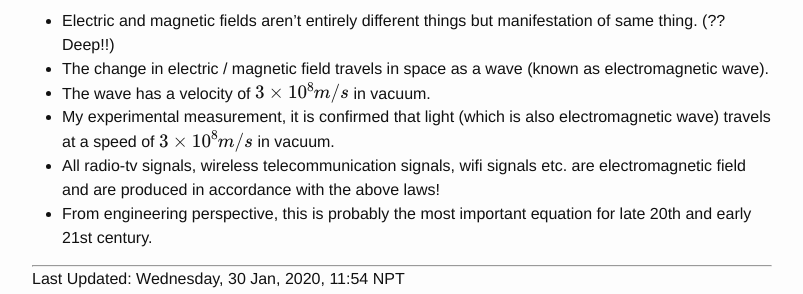
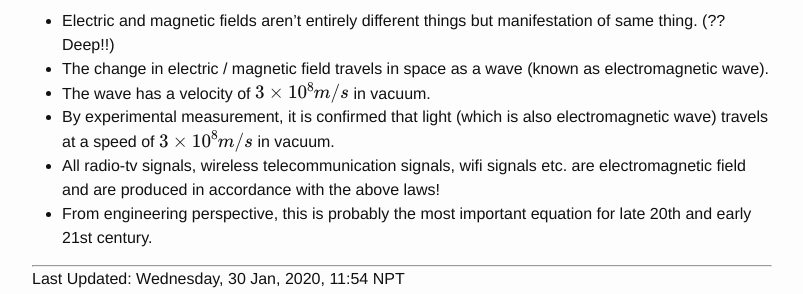
Before and after one commit to scimad/scimad.github.io, a Jekyll site: the page built from _posts/2020-01-29-let-there-be-light.markdown, in a window 1280 px wide and 900 px high, scrolled down 1688 px. Shown: the part 347-641 px from the top of the window, without its empty margins (238-1041 px from the left). Built offline with Jekyll 4.4.1, drawn with Linux system fonts in a browser that asks for light colours; formulas are drawn with MathJax 3.

Commit message:
Stupid fix

```diff
--- a/_posts/2020-01-29-let-there-be-light.markdown
+++ b/_posts/2020-01-29-let-there-be-light.markdown
@@ -95,7 +95,7 @@ $$v = \frac{1}{\sqrt{\mu_0 \epsilon_0}} = 3 \times 10^8 m/s (approx.)$$
 * Electric and magnetic fields aren't entirely different things but manifestation of same thing. (?? Deep!!)
 * The change in electric / magnetic field travels in space as a wave (known as electromagnetic wave).
 * The wave has a velocity of $3\times10^8 m/s$ in vacuum.
-* My experimental measurement, it is confirmed that light (which is also electromagnetic wave) travels at a speed of $3\times10^8 m/s$ in vacuum.
+* By experimental measurement, it is confirmed that light (which is also electromagnetic wave) travels at a speed of $3\times10^8 m/s$ in vacuum.
 * All radio-tv signals, wireless telecommunication signals, wifi signals etc. are electromagnetic field and are produced in accordance with the above laws!
 * From engineering perspective, this is probably the most important equation for late 20th and early 21st century.
 
```
